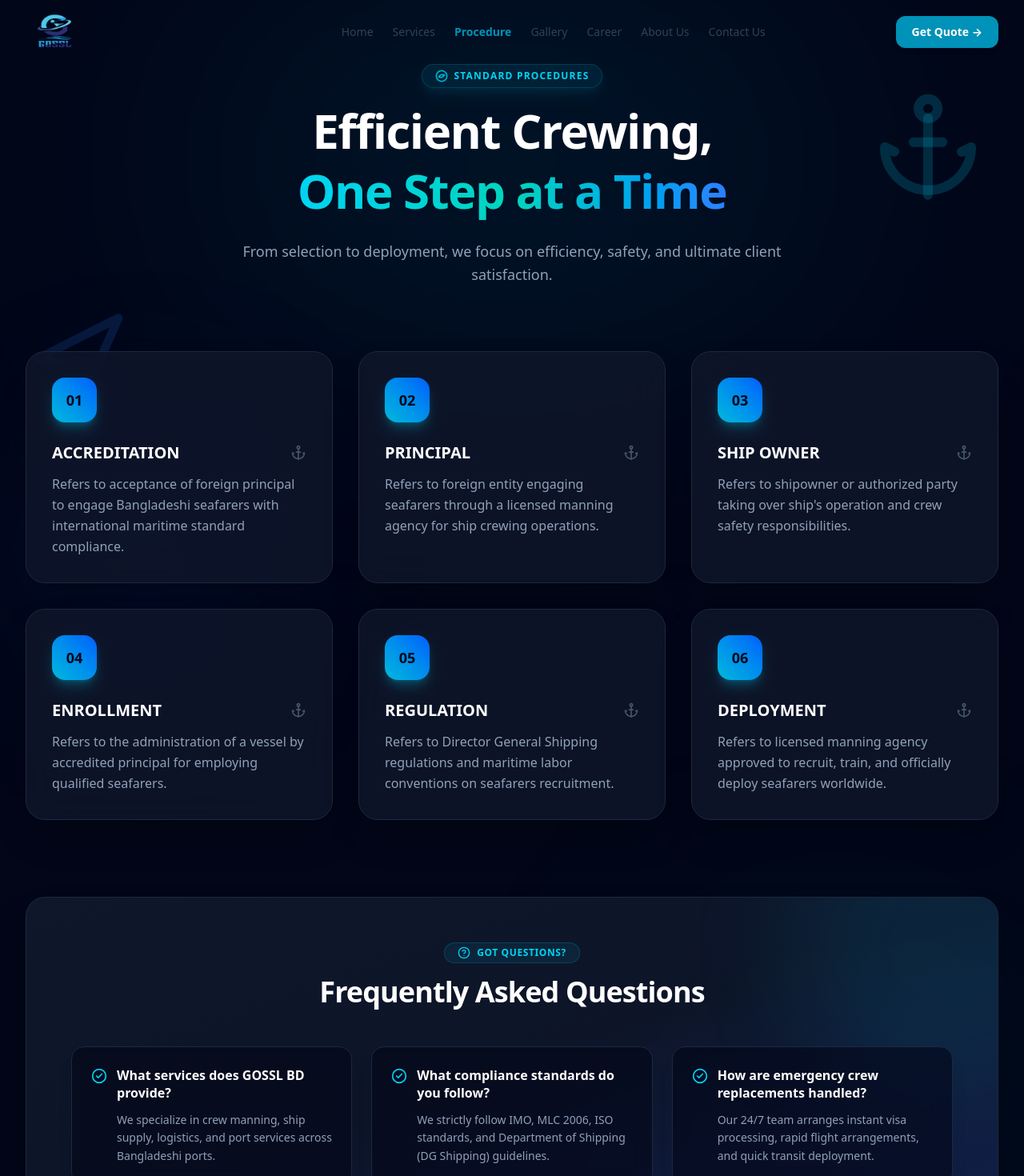
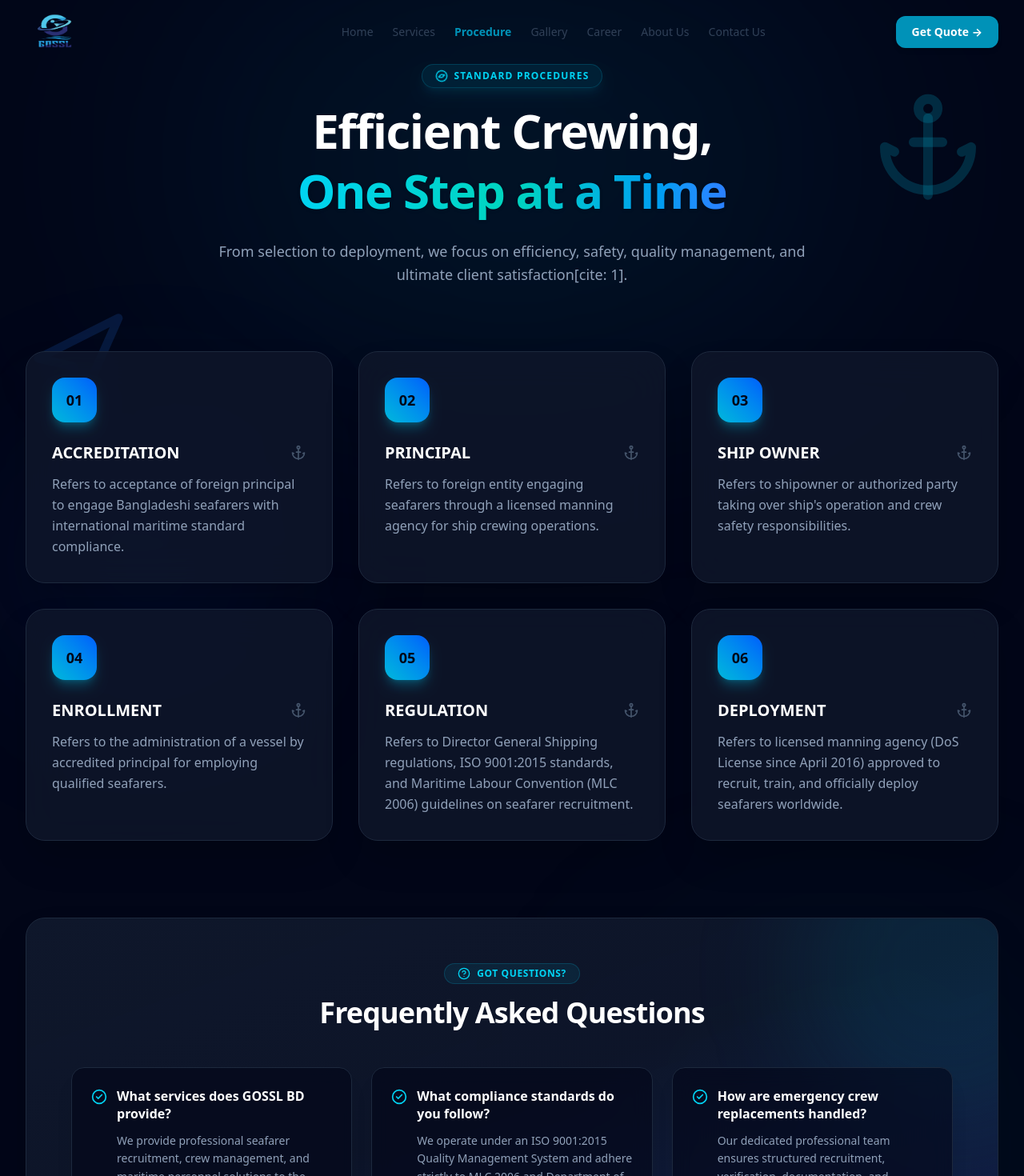
Before and after one commit to profdeveloper8-oss/gossl-bd, a Next.js app: page /procedure in a window 1280 px wide. Shown: the top 1470 px of the page at 80% size. Built offline with nearby package versions, Linux system fonts and the light colour scheme.

Commit message:
Update Procedure page with official GOSSL standards and compliance guideLines

```diff
--- a/app/procedure/page.tsx
+++ b/app/procedure/page.tsx
@@ -9,14 +9,14 @@ export default function ProceduresPage() {
     { num: "02", title: "PRINCIPAL", desc: "Refers to foreign entity engaging seafarers through a licensed manning agency for ship crewing operations." },
     { num: "03", title: "SHIP OWNER", desc: "Refers to shipowner or authorized party taking over ship's operation and crew safety responsibilities." },
     { num: "04", title: "ENROLLMENT", desc: "Refers to the administration of a vessel by accredited principal for employing qualified seafarers." },
-    { num: "05", title: "REGULATION", desc: "Refers to Director General Shipping regulations and maritime labor conventions on seafarers recruitment." },
-    { num: "06", title: "DEPLOYMENT", desc: "Refers to licensed manning agency approved to recruit, train, and officially deploy seafarers worldwide." },
+    { num: "05", title: "REGULATION", desc: "Refers to Director General Shipping regulations, ISO 9001:2015 standards, and Maritime Labour Convention (MLC 2006) guidelines on seafarer recruitment." },
+    { num: "06", title: "DEPLOYMENT", desc: "Refers to licensed manning agency (DoS License since April 2016) approved to recruit, train, and officially deploy seafarers worldwide." },
   ];
 
   const faqs = [
-    { q: "What services does GOSSL BD provide?", a: "We specialize in crew manning, ship supply, logistics, and port services across Bangladeshi ports." },
-    { q: "What compliance standards do you follow?", a: "We strictly follow IMO, MLC 2006, ISO standards, and Department of Shipping (DG Shipping) guidelines." },
-    { q: "How are emergency crew replacements handled?", a: "Our 24/7 team arranges instant visa processing, rapid flight arrangements, and quick transit deployment." },
+    { q: "What services does GOSSL BD provide?", a: "We provide professional seafarer recruitment, crew management, and maritime personnel solutions to the international shipping industry[cite: 1]." },
+    { q: "What compliance standards do you follow?", a: "We operate under an ISO 9001:2015 Quality Management System and adhere strictly to MLC 2006 and Department of Shipping (DoS) guidelines[cite: 1]." },
+    { q: "How are emergency crew replacements handled?", a: "Our dedicated professional team ensures structured recruitment, verification, documentation, and efficient crew deployment[cite: 1]." },
   ];
 
   return (
@@ -62,7 +62,7 @@ export default function ProceduresPage() {
             </span>
           </h1>
           <p className="text-slate-400 text-lg leading-relaxed font-normal">
-            From selection to deployment, we focus on efficiency, safety, and ultimate client satisfaction.
+            From selection to deployment, we focus on efficiency, safety, quality management, and ultimate client satisfaction[cite: 1].
           </p>
         </motion.div>
 
```
